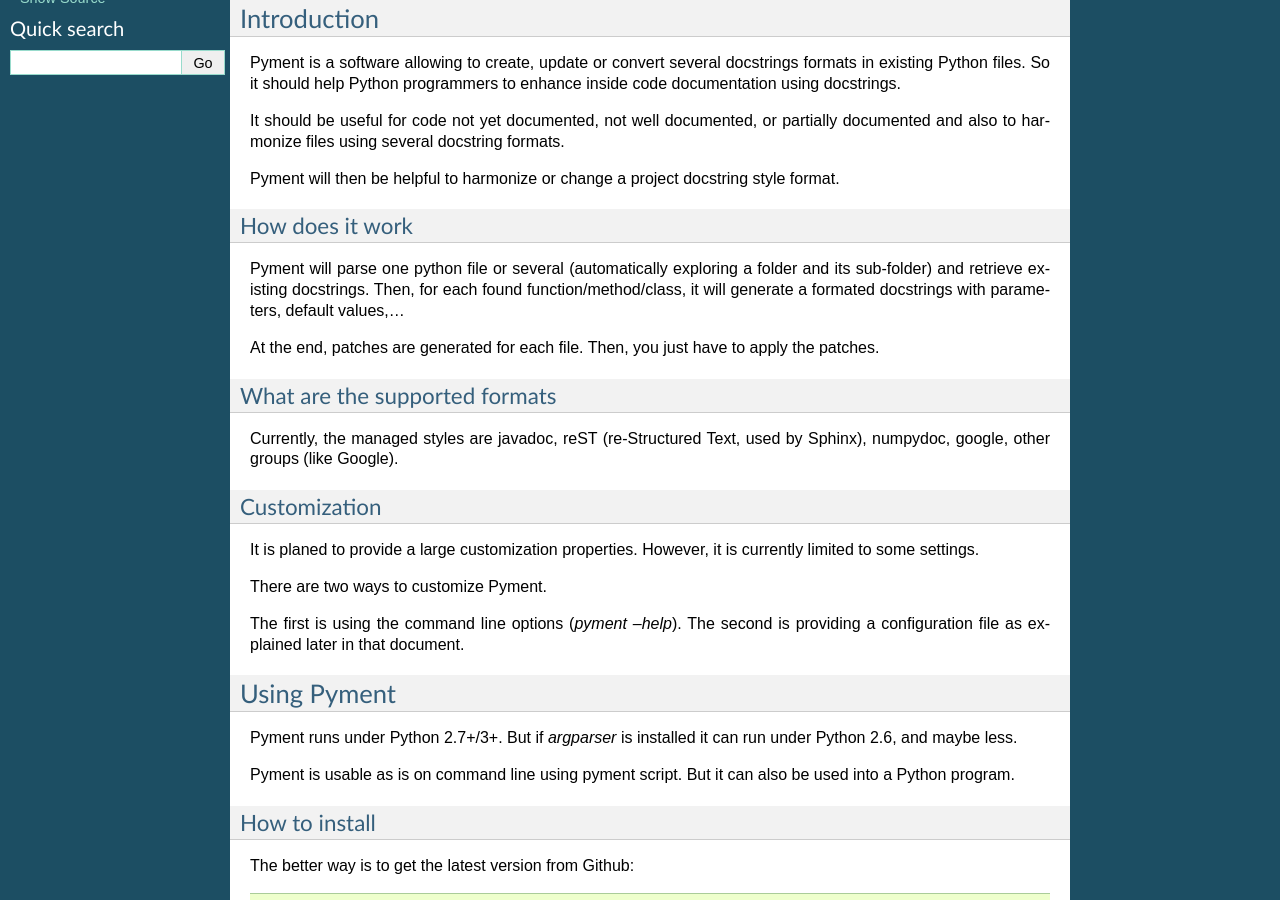
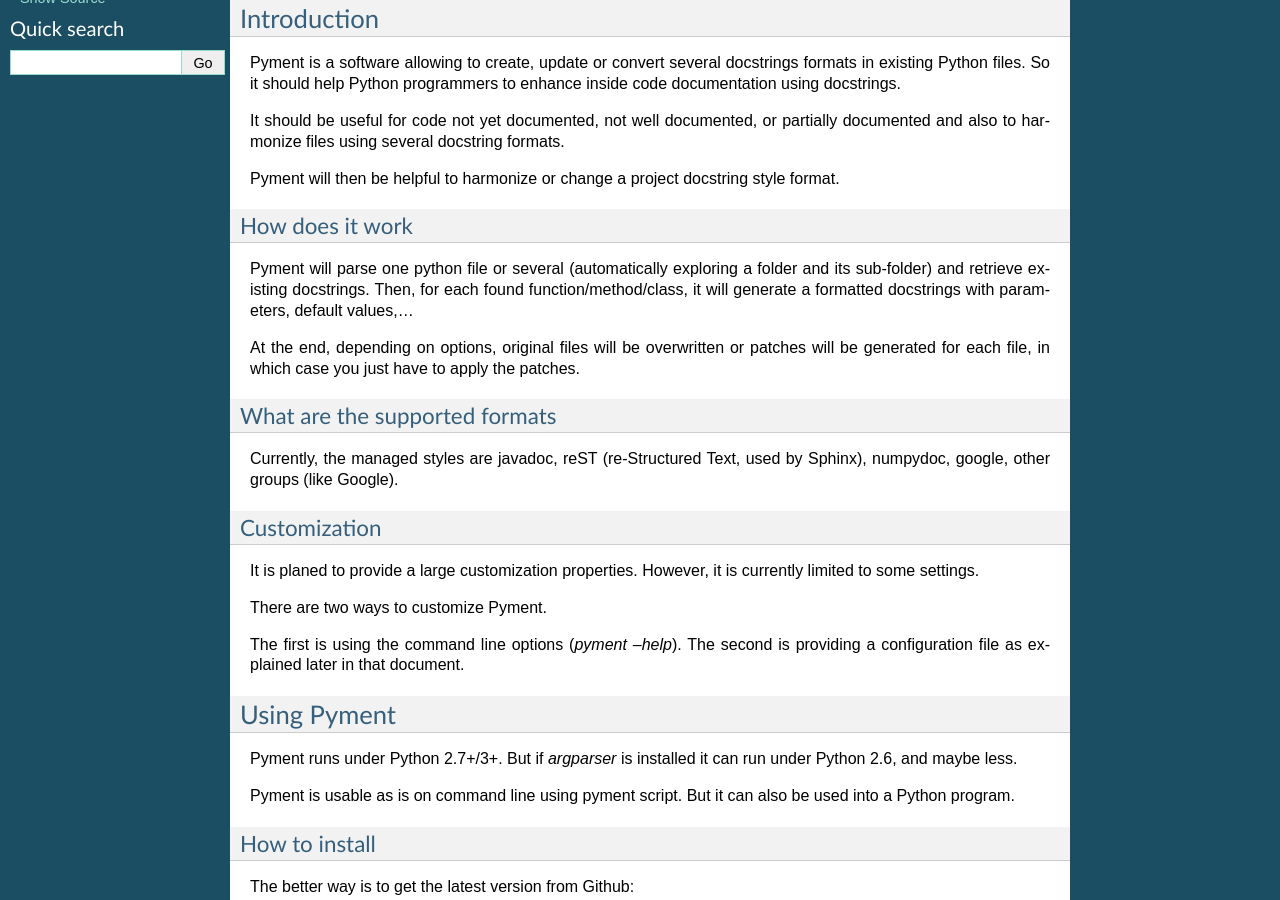
Before and after one commit to dadadel/pyment, a Sphinx documentation site: the page built from doc/sphinx/source/pyment.rst, in a window 1280 px wide and 900 px high, scrolled down 506 px. Built offline with Sphinx 7.4.7, drawn with Linux system fonts in a browser that asks for light colours.

Commit message:
fix windows overwritting file (issue #26). update documentation. update CHANGELOG

```diff
--- a/doc/sphinx/source/pyment.rst
+++ b/doc/sphinx/source/pyment.rst
@@ -20,9 +20,10 @@
 ----------------
 
 Pyment will parse one python file or several (automatically exploring a folder and its sub-folder) and retrieve existing docstrings.
-Then, for each found function/method/class, it will generate a formated docstrings with parameters, default values,...
+Then, for each found function/method/class, it will generate a formatted docstrings with parameters, default values,...
 
-At the end, patches are generated for each file. Then, you just have to apply the patches.
+At the end, depending on options, original files will be overwritten or patches will be generated for each file, in which
+case you just have to apply the patches.
 
 What are the supported formats
 ------------------------------
```
Also changed, not shown: 2 other files.
